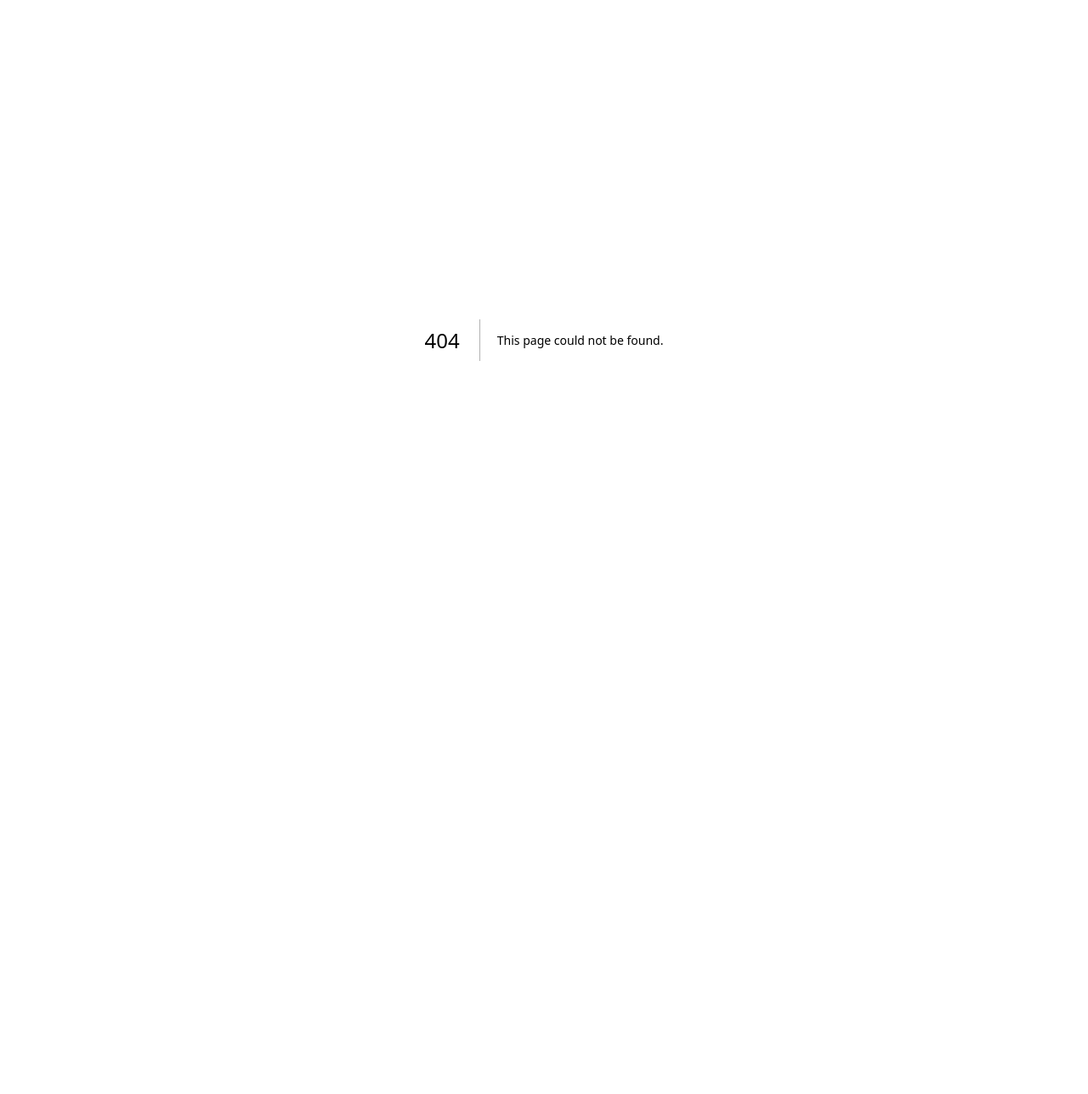
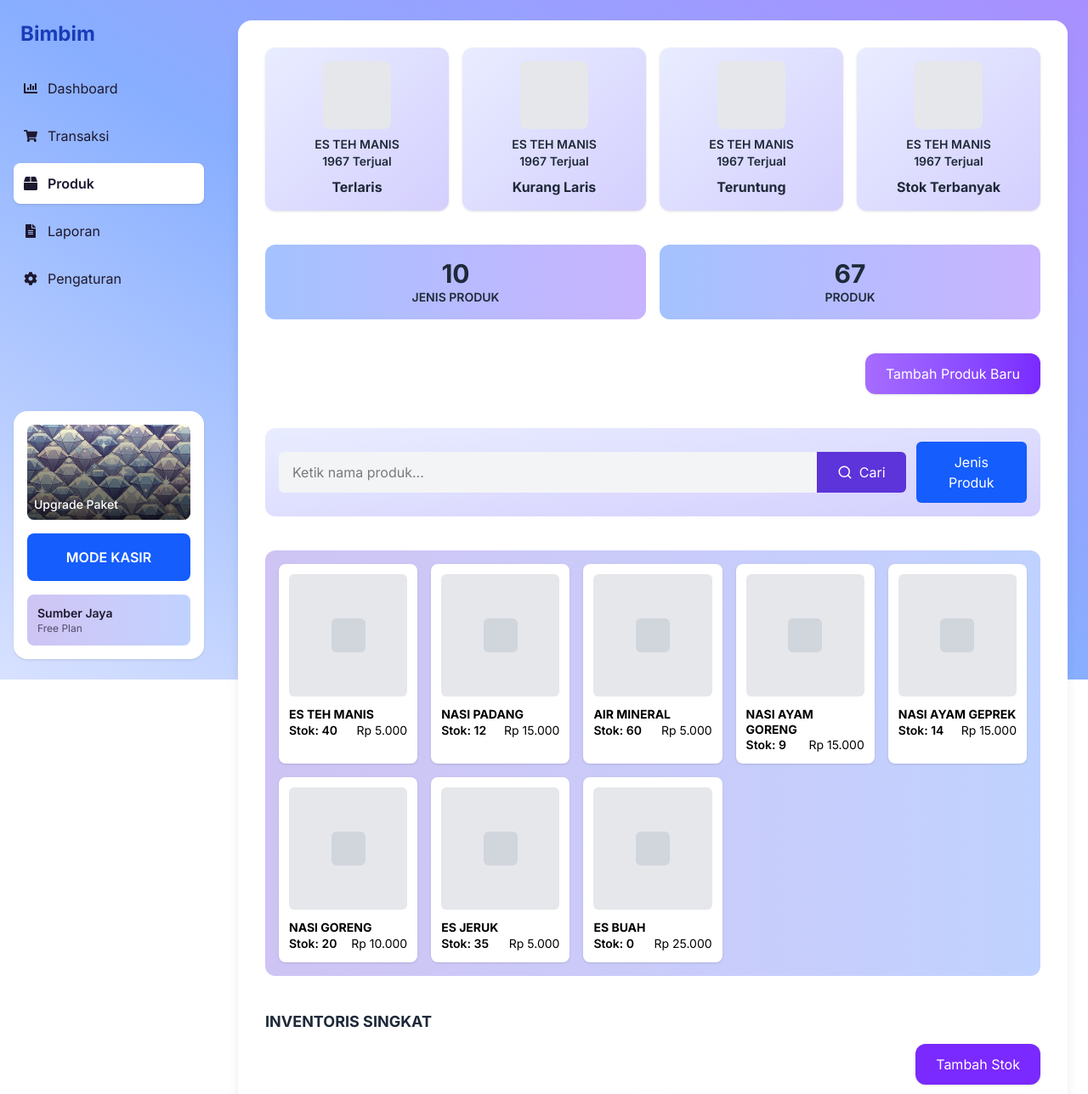
Before and after one commit to farhanangga/bimbim, a Next.js app: page /dashboard/produk/main in a window 1280 px wide. Before the commit this address had no page. Shown: the top 1288 px of the page at 85% size. Before the commit the page ends 800 px from the top, so only its background shows below. Built offline with nearby package versions, Linux system fonts and the light colour scheme.

Commit message:
add a new page

```diff
--- /dev/null
+++ b/src/app/dashboard/produk/main/page.tsx
@@ -0,0 +1,207 @@
+"use client";
+
+import { useState } from "react";
+import { useRouter } from "next/navigation";
+import Sidebar from "@/components/Sidebar";
+import { Menu, Search, ChevronDown } from "lucide-react";
+
+export default function ProdukPage() {
+  const router = useRouter();
+  const [sidebarOpen, setSidebarOpen] = useState(false);
+
+  const produkList = [
+    { nama: "ES TEH MANIS", harga: 5000, stok: 40 },
+    { nama: "NASI PADANG", harga: 15000, stok: 12 },
+    { nama: "AIR MINERAL", harga: 5000, stok: 60 },
+    { nama: "NASI AYAM GORENG", harga: 15000, stok: 9 },
+    { nama: "NASI AYAM GEPREK", harga: 15000, stok: 14 },
+    { nama: "NASI GORENG", harga: 10000, stok: 20 },
+    { nama: "ES JERUK", harga: 5000, stok: 35 },
+    { nama: "ES BUAH", harga: 25000, hargaJual: 25 },
+  ];
+
+  return (
+    <div className="relative min-h-screen text-gray-800">
+      {/* Background */}
+      <div className="fixed inset-0 bg-gradient-to-tr from-[#D8E1FF] via-[#88AEFF] to-[#A88FFF] -z-10" />
+
+      {/* Sidebar Desktop */}
+      <div className="hidden lg:block">
+        <Sidebar />
+      </div>
+
+      {/* Sidebar Mobile */}
+      {sidebarOpen && (
+        <div className="fixed inset-0 z-40 flex lg:hidden">
+          <div
+            className="fixed inset-0 bg-black/50"
+            onClick={() => setSidebarOpen(false)}
+          />
+          <div className="relative bg-white w-64 h-full shadow-xl z-50">
+            <Sidebar />
+          </div>
+        </div>
+      )}
+
+      {/* Tombol Hamburger */}
+      <div className="lg:hidden flex items-center p-4 bg-white shadow sticky top-0 z-30">
+        <button
+          onClick={() => setSidebarOpen(true)}
+          className="text-gray-800 focus:outline-none"
+        >
+          <Menu size={28} />
+        </button>
+        <h1 className="ml-4 font-semibold text-lg text-gray-800">Produk</h1>
+      </div>
+
+      {/* ===== MAIN CONTENT ===== */}
+      <div className="lg:ml-64 p-0 lg:p-6">
+        <div className="bg-white p-4 lg:p-8 rounded-none lg:rounded-2xl shadow-lg space-y-10">
+
+          {/* TOP STAT CARDS */}
+          <div className="grid grid-cols-2 md:grid-cols-4 gap-4">
+            {["Terlaris", "Kurang Laris", "Teruntung", "Stok Terbanyak"].map(
+              (label, i) => (
+                <div
+                  key={i}
+                  className="bg-gradient-to-br from-[#E9EDFF] to-[#D4CFFE] rounded-xl p-4 flex flex-col items-center shadow"
+                >
+                  <div className="w-20 h-20 bg-gray-200 rounded-lg"></div>
+                  <p className="mt-2 text-center text-sm font-semibold text-gray-800">
+                    ES TEH MANIS <br /> 1967 Terjual
+                  </p>
+                  <span className="mt-2 font-bold text-gray-800">{label}</span>
+                </div>
+              )
+            )}
+          </div>
+
+          {/* STATISTIK JUMLAH */}
+          <div className="grid grid-cols-2 gap-4">
+            <div className="bg-gradient-to-r from-[#A4C2FF] to-[#C8B3FF] rounded-xl p-4 text-center font-bold text-3xl text-gray-800">
+              10
+              <p className="text-sm font-semibold text-gray-800">JENIS PRODUK</p>
+            </div>
+            <div className="bg-gradient-to-r from-[#A4C2FF] to-[#C8B3FF] rounded-xl p-4 text-center font-bold text-3xl text-gray-800">
+              67
+              <p className="text-sm font-semibold text-gray-800">PRODUK</p>
+            </div>
+          </div>
+
+          {/* BUTTON TAMBAH PRODUK */}
+          <div className="flex justify-end">
+            <button className="px-6 py-3 bg-gradient-to-r from-[#A66CFF] to-[#7A29FF] text-white rounded-xl shadow">
+              Tambah Produk Baru
+            </button>
+          </div>
+
+          {/* ============================ */}
+          {/* SEARCH + FILTER (PILIH PRODUK STYLE) */}
+          {/* ============================ */}
+          <div className="bg-gradient-to-br from-[#E9EDFF] to-[#D4CFFE] p-4 rounded-xl">
+            <div className="flex flex-col md:flex-row justify-between items-center gap-3 w-full">
+
+              {/* SEARCH INPUT + BUTTON CARI */}
+              <div className="flex w-full">
+                <input
+                  type="text"
+                  placeholder="Ketik nama produk..."
+                  className="flex-1 px-4 py-3 text-black rounded-l-md bg-gray-100 focus:outline-none"
+                />
+
+                <button className="bg-[#5D33DA] hover:bg-[#4A28B5] text-white px-6 py-3 rounded-r-md flex items-center gap-2">
+                  <Search size={18} /> Cari
+                </button>
+              </div>
+
+              {/* JENIS PRODUK BUTTON (SAMA PERSIS) */}
+              <button className="bg-blue-600 hover:bg-blue-700 text-white px-6 py-3 rounded-md w-full md:w-auto">
+                Jenis Produk
+              </button>
+
+            </div>
+          </div>
+
+          {/* GRID PRODUK */}
+          <div
+            className="
+              grid
+              grid-cols-2
+              sm:grid-cols-3
+              md:grid-cols-4
+              lg:grid-cols-5
+              gap-4
+              bg-gradient-to-r from-[#5D3ADA]/30 to-[#2B68FF]/30
+              p-4 rounded-xl overflow-y-auto max-h-[70vh]
+            "
+          >
+            {produkList.map((item, index) => (
+              <div
+                key={index}
+                className="cursor-pointer bg-white rounded-lg p-3 shadow-sm hover:shadow-md transition h-auto"
+              >
+                <div className="bg-gray-200 rounded-md h-28 md:h-36 flex items-center justify-center">
+                  <div className="w-10 h-10 bg-gray-300 rounded-md" />
+                </div>
+
+                <div className="flex flex-col justify-between mt-3 text-sm text-gray-800">
+                  <p className="font-bold text-black leading-tight">
+                    {item.nama}
+                  </p>
+
+                  <div className="flex justify-between text-xs md:text-sm">
+                    <p className="text-black font-semibold">Stok: {item.stok ?? 0}</p>
+                    <p className="text-black">
+                      Rp {item.harga.toLocaleString("id-ID")}
+                    </p>
+                  </div>
+                </div>
+              </div>
+            ))}
+          </div>
+
+          {/* INVENTORIS */}
+          <div>
+            <h2 className="font-bold text-lg text-gray-800 mb-3">INVENTORIS SINGKAT</h2>
+
+            <div className="flex justify-end mb-3">
+              <button className="px-6 py-3 bg-[#7A29FF] text-white rounded-xl shadow">
+                Tambah Stok
+              </button>
+            </div>
+
+            <div className="grid grid-cols-1 md:grid-cols-2 gap-4">
+              <div className="bg-gradient-to-br from-[#E9EDFF] to-[#D4CFFE] p-4 rounded-xl shadow">
+                <p className="font-bold text-gray-800 mb-3">Stok kurang dari limit</p>
+                {[1, 2, 3, 4, 5].map((_, i) => (
+                  <div
+                    key={i}
+                    className="flex justify-between items-center bg-white p-3 rounded-lg border-l-8 border-red-500 mb-2 text-gray-800"
+                  >
+                    <span>Ice Cream Vanilla</span>
+                    <span>5</span>
+                  </div>
+                ))}
+              </div>
+
+              <div className="bg-gradient-to-br from-[#E9EDFF] to-[#D4CFFE] p-4 rounded-xl shadow">
+                <p className="font-bold text-gray-800 mb-3">Stok Baru Ditambahkan</p>
+                {[1, 2, 3, 4, 5].map((_, i) => (
+                  <div
+                    key={i}
+                    className="flex justify-between items-center bg-white p-3 rounded-lg border-l-8 border-green-400 mb-2 text-gray-800"
+                  >
+                    <span>Ice Cream Vanilla</span>
+                    <span>5</span>
+                  </div>
+                ))}
+              </div>
+            </div>
+
+          </div>
+
+        </div>
+      </div>
+    </div>
+  );
+}
```
